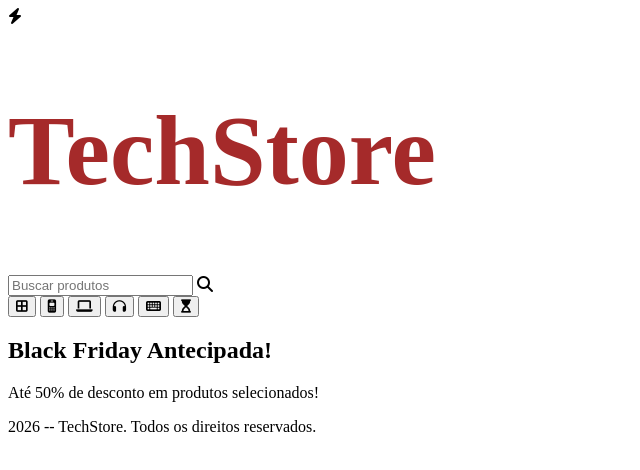
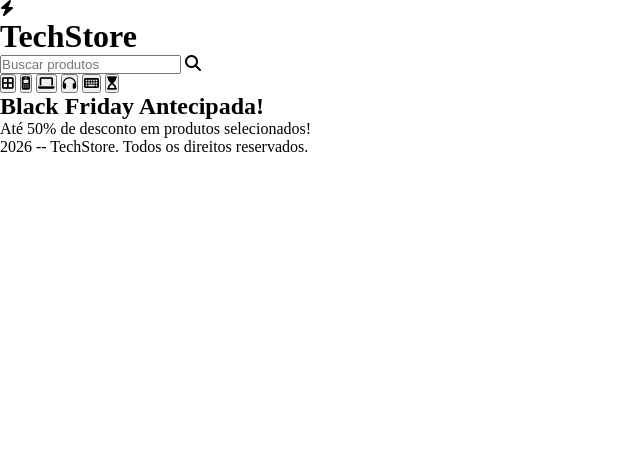
Before and after one commit to FelipeDearantess/E-comerce, a plain HTML site: page index.html in a window 1280 px wide. Shown: the whole page, without its empty margins (0-640 px from the left). Drawn offline with Linux system fonts and the light colour scheme.

Commit message:
Atualizacao

```diff
--- a/style.css
+++ b/style.css
@@ -1,4 +1,8 @@
-h1{
-    color: brown;
-    font-size: 100px;
+*{
+    margin: 0;
+    padding: 0;
+    box-sizing: border-box;
 }
+:root{
+
+}
```
